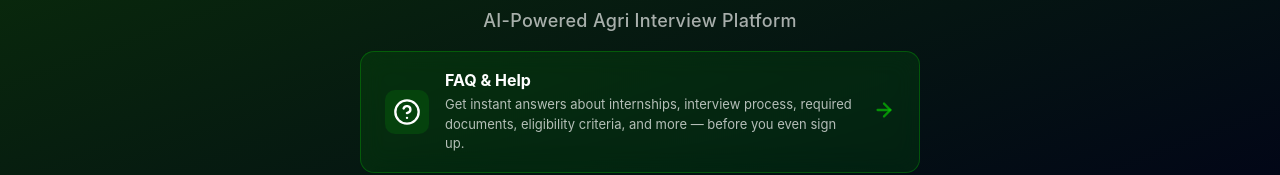
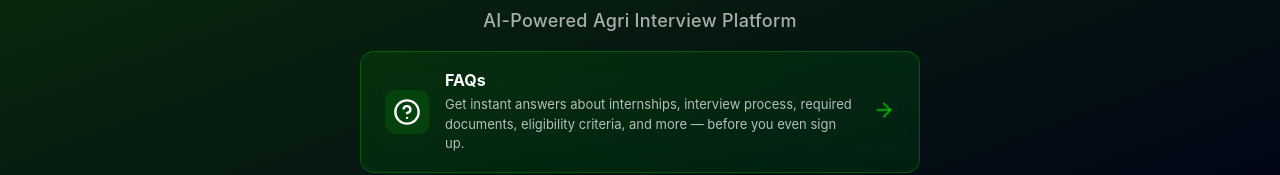
Before and after one commit to vicharanashala/agri-ai-interview, a Next.js app in the folder frontend/: page /login in a window 1280 px wide. Shown: the part 132-307 px from the top of the page. Built offline with nearby package versions, Linux system fonts and the light colour scheme; no server answers.

Commit message:
Update FAQ & Help to FAQs on candidate login page

```diff
--- a/frontend/app/login/page.tsx
+++ b/frontend/app/login/page.tsx
@@ -148,7 +148,7 @@ function LoginPageInner() {
           </svg>
         </div>
         <div className={styles.faqContent}>
-          <h2 className={styles.faqTitle}>FAQ & Help</h2>
+          <h2 className={styles.faqTitle}>FAQs</h2>
           <p className={styles.faqDesc}>
             Get instant answers about internships, interview process, required documents,
             eligibility criteria, and more — before you even sign up.
```
